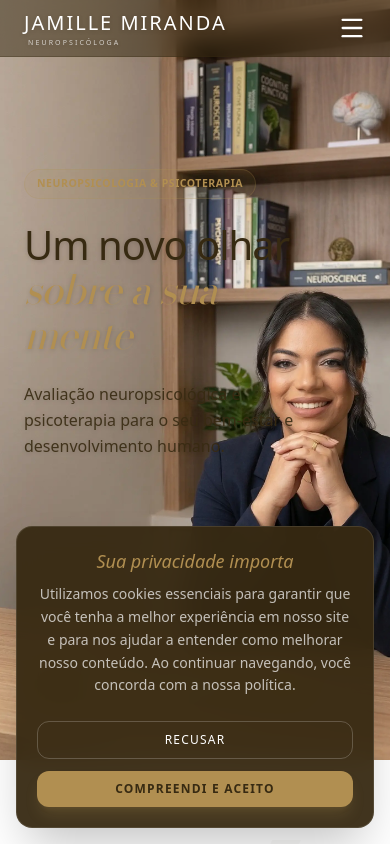
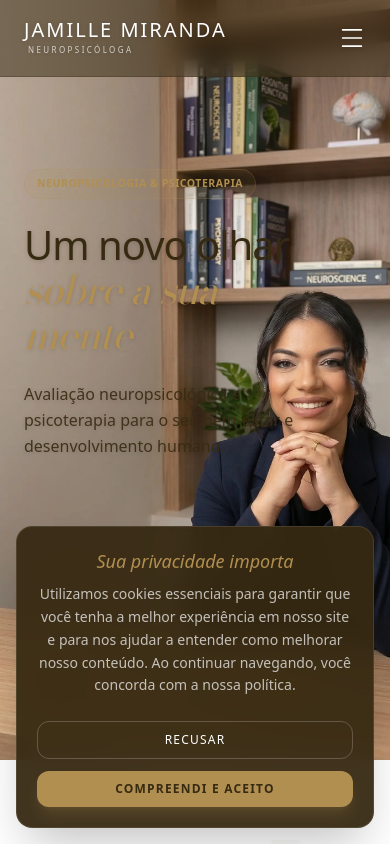
Before and after one commit to Orlando-GF/jamillemiranda, a Next.js app: page / in a window 390 px wide. Shown: the top 844 px of the page. Built offline with nearby package versions, Linux system fonts and the light colour scheme.

Commit message:
fix(navbar): corrige layout mobile aumentando padding e ajustando alinhamento do logo e menu

```diff
--- a/src/components/Navbar.tsx
+++ b/src/components/Navbar.tsx
@@ -20,10 +20,10 @@ export default function Navbar() {
             transition={{ duration: 0.8 }}
             className="absolute top-0 w-full z-50 bg-dark/50 backdrop-blur-md border-b border-dark/30"
         >
-            <div className="px-6 py-1.5 md:px-10 md:py-2 flex flex-row justify-between items-center max-w-7xl mx-auto w-full">
+            <div className="px-6 py-4 md:px-10 md:py-5 flex flex-row justify-between items-center max-w-7xl mx-auto w-full">
                 <div className="flex flex-col group cursor-pointer whitespace-nowrap flex-shrink-0">
-                    <span className="font-serif text-xl sm:text-2xl lg:text-3xl tracking-[0.1em] sm:tracking-[0.15em] text-white uppercase leading-normal drop-shadow-sm">Jamille Miranda</span>
-                    <span className="font-sans text-[7px] sm:text-[8px] lg:text-[10px] tracking-[0.3em] sm:tracking-[0.4em] text-white/70 uppercase ml-1 drop-shadow-sm">Neuropsicóloga</span>
+                    <span className="font-serif text-xl sm:text-2xl lg:text-3xl tracking-[0.1em] sm:tracking-[0.15em] text-white uppercase leading-none drop-shadow-sm mb-1">Jamille Miranda</span>
+                    <span className="font-sans text-[8px] sm:text-[9px] lg:text-[10px] tracking-[0.3em] sm:tracking-[0.4em] text-white/70 uppercase ml-1 drop-shadow-sm">Neuropsicóloga</span>
                 </div>
 
                 <div className="hidden md:flex flex-row items-center gap-4 lg:gap-8 flex-shrink-0">
@@ -42,10 +42,10 @@ export default function Navbar() {
                 {/* Mobile Menu Button */}
                 <button
                     onClick={() => setIsOpen(true)}
-                    className={`md:hidden p-2 -mr-2 transition-opacity ${isOpen ? 'opacity-0' : 'text-white drop-shadow-sm opacity-100'}`}
+                    className={`md:hidden p-2 -mr-2 flex-shrink-0 transition-opacity ${isOpen ? 'opacity-0' : 'text-white drop-shadow-sm opacity-100'}`}
                     aria-label="Abrir menu"
                 >
-                    <Menu size={28} />
+                    <Menu size={28} strokeWidth={1.5} />
                 </button>
 
                 {/* Mobile Sidebar */}
```
